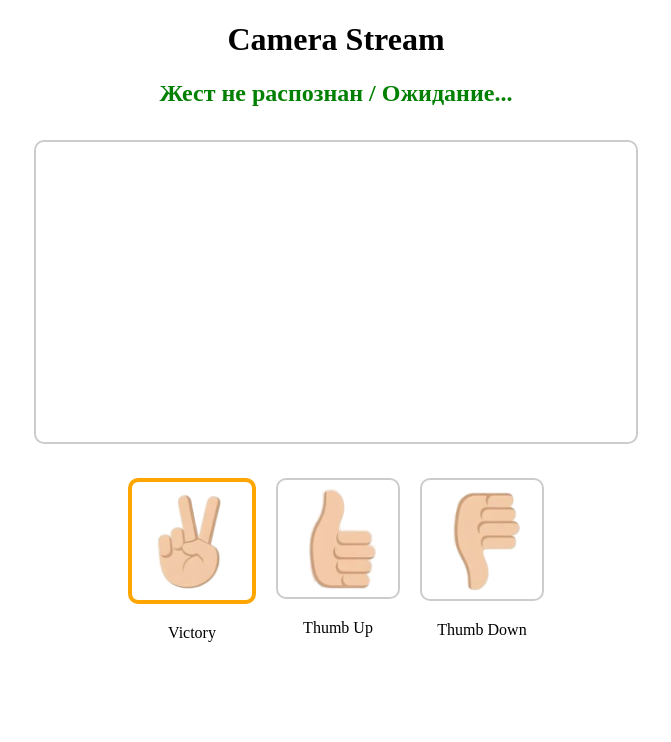
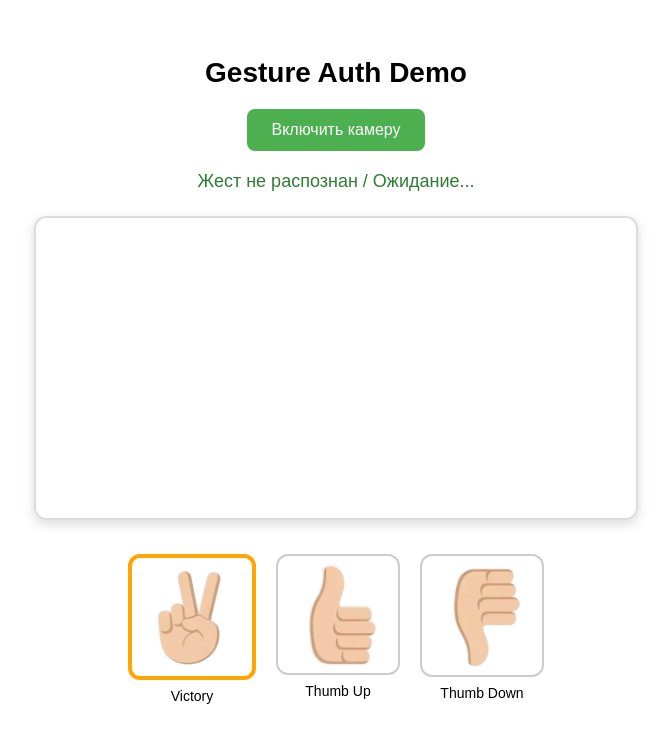
Before and after one commit to NadjaKim/signs, a React (Vite) app: page / in a window 1280 px wide. Shown: the top 742 px of the page, without its empty margins (304-975 px from the left). Built offline with nearby package versions, Linux system fonts and the light colour scheme; no server answers.

Commit message:
добавлена кнопка вкл/выкл камеру и базовые стили

```diff
--- a/package.json
+++ b/package.json
@@ -11,7 +11,8 @@
   },
   "dependencies": {
     "react": "^19.2.4",
-    "react-dom": "^19.2.4"
+    "react-dom": "^19.2.4",
+    "sass": "^1.99.0"
   },
   "devDependencies": {
     "@eslint/js": "^9.39.4",
--- a/src/App.jsx
+++ b/src/App.jsx
@@ -1,5 +1,6 @@
 import { useEffect, useRef, useState } from "react";
 
+import "./scss/App.scss";
 import thumbUp from "./gestures/thumb_up.png";
 import thumbDown from "./gestures/thumb_down.png";
 import closedFist from "./gestures/closed_fist.png";
@@ -12,6 +13,7 @@ function App() {
   const videoRef = useRef(null);
   const canvasRef = useRef(null);
   const wsRef = useRef(null);
+  const streamRef = useRef(null); // 👈 храним поток
 
   const [error, setError] = useState(null);
   const [gesture, setGesture] = useState("");
@@ -19,6 +21,8 @@ function App() {
   const [selected, setSelected] = useState([]);
   const [currentIndex, setCurrentIndex] = useState(0);
   const [completed, setCompleted] = useState([false, false, false]);
+
+  const [isCameraOn, setIsCameraOn] = useState(false); // 👈 камера выключена по дефолту
 
   const gestures = [
     { name: "Thumb Up", img: thumbUp },
@@ -39,8 +43,8 @@ function App() {
     setCompleted([false, false, false]);
   };
 
+  // 🔌 WebSocket (оставляем как есть)
   useEffect(() => {
-    // WebSocket
     wsRef.current = new WebSocket("ws://localhost:8000/ws/gesture");
 
     wsRef.current.onmessage = (event) => {
@@ -51,12 +55,24 @@ function App() {
       console.error("Ошибка WebSocket:", err);
     };
 
-    // Камера
+    getRandomGestures();
+
+    return () => {
+      if (wsRef.current) {
+        wsRef.current.close();
+      }
+    };
+  }, []);
+
+  // 🎥 Управление камерой
+  useEffect(() => {
     const enableCamera = async () => {
       try {
         const stream = await navigator.mediaDevices.getUserMedia({
           video: true,
         });
+
+        streamRef.current = stream;
 
         if (videoRef.current) {
           videoRef.current.srcObject = stream;
@@ -67,23 +83,30 @@ function App() {
       }
     };
 
-    enableCamera();
-    getRandomGestures();
+    const disableCamera = () => {
+      if (streamRef.current) {
+        streamRef.current.getTracks().forEach((track) => track.stop());
+        streamRef.current = null;
+      }
 
-    return () => {
-      if (wsRef.current) {
-        wsRef.current.close();
+      if (videoRef.current) {
+        videoRef.current.srcObject = null;
       }
     };
-  }, []);
 
+    if (isCameraOn) {
+      enableCamera();
+    } else {
+      disableCamera();
+    }
+  }, [isCameraOn]);
+
+  // 🔄 нормализация
   const normalize = (str) => {
-    return str
-      ?.toLowerCase()
-      .replace(/[_\s]+/g, "") // убираем пробелы и _
-      .trim();
+    return str?.toLowerCase().replace(/[_\s]+/g, "").trim();
   };
 
+  // 🔥 Проверка жестов
   useEffect(() => {
     if (!gesture || selected.length === 0) return;
 
@@ -100,8 +123,11 @@ function App() {
     }
   }, [gesture, selected, currentIndex]);
 
+  // 📸 отправка кадров (только если камера включена!)
   useEffect(() => {
     const intervalId = setInterval(() => {
+      if (!isCameraOn) return; // 👈 важно!
+
       const video = videoRef.current;
       const canvas = canvasRef.current;
       const ws = wsRef.current;
@@ -128,61 +154,54 @@ function App() {
     }, 100);
 
     return () => clearInterval(intervalId);
-  }, []);
+  }, [isCameraOn]);
 
   return (
-    <div style={{ textAlign: "center", marginTop: "20px" }}>
-      <h1>Camera Stream</h1>
+    <div className="app">
+      <h1 className="app__title">Gesture Auth Demo</h1>
 
-      {/* распознанный жест */}
-      <h2 style={{ color: "green", minHeight: "40px" }}>
+      <button
+        className={`app__button ${isCameraOn ? "app__button--off" : ""}`}
+        onClick={() => setIsCameraOn((prev) => !prev)}
+      >
+        {isCameraOn ? "Выключить камеру" : "Включить камеру"}
+      </button>
+
+      <div className="app__status">
         {gesture
           ? `Распознан жест: ${gesture}`
           : "Жест не распознан / Ожидание..."}
-      </h2>
-      {error && <p style={{ color: "red" }}>{error}</p>}
-      <video
-        ref={videoRef}
-        autoPlay
-        playsInline
-        style={{
-          width: "600px",
-          borderRadius: "10px",
-          border: "2px solid #ccc",
-        }}
-      />
+      </div>
 
-      {/* 🔥 Жесты */}
+      {error && <div className="app__error">{error}</div>}
+
+      <video ref={videoRef} autoPlay playsInline className="app__video" />
+
+      <div className="app__gestures">
+        {selected.map((g, i) => {
+          const isActive = i === currentIndex;
+          const isDone = completed[i];
+
+          return (
             <div
-        style={{
-          display: "flex",
-          justifyContent: "center",
-          marginTop: "20px",
-        }}
+              key={i}
+              className={`gesture-card
+              ${isActive ? "gesture-card--active" : ""}
+              ${isDone ? "gesture-card--done" : ""}`}
             >
-        {selected.map((g, i) => (
-          <div key={i} style={{ margin: "10px", textAlign: "center" }}>
               <img
                 src={g.img}
                 alt={g.name}
-              width="120"
-              style={{
-                border: completed[i]
-                  ? "4px solid green"
-                  : i === currentIndex
-                    ? "4px solid orange"
-                    : "2px solid #ccc",
-                borderRadius: "10px",
-                transition: "0.3s",
-              }}
+                className="gesture-card__img"
                 onError={(e) => {
                   console.log("Ошибка картинки:", g.img);
                   e.target.style.display = "none";
                 }}
               />
-            <p>{g.name}</p>
+              <div className="gesture-card__name">{g.name}</div>
             </div>
-        ))}
+          );
+        })}
       </div>
 
       <canvas ref={canvasRef} style={{ display: "none" }} />
--- /dev/null
+++ b/src/scss/App.scss
@@ -0,0 +1,86 @@
+.app {
+  text-align: center;
+  padding: 30px;
+  font-family: Arial, sans-serif;
+
+  &__title {
+    font-size: 28px;
+    margin-bottom: 20px;
+  }
+
+  &__button {
+    padding: 12px 24px;
+    font-size: 16px;
+    border: none;
+    border-radius: 8px;
+    cursor: pointer;
+    margin-bottom: 20px;
+    background-color: #4caf50;
+    color: white;
+    transition: 0.2s;
+
+    &:hover {
+      background-color: #43a047;
+    }
+
+    &--off {
+      background-color: #f44336;
+
+      &:hover {
+        background-color: #e53935;
+      }
+    }
+  }
+
+  &__status {
+    font-size: 18px;
+    min-height: 30px;
+    margin-bottom: 15px;
+    color: #2e7d32;
+  }
+
+  &__error {
+    color: red;
+    margin-bottom: 10px;
+  }
+
+  &__video {
+    width: 600px;
+    border-radius: 12px;
+    border: 2px solid #ddd;
+    box-shadow: 0 4px 12px rgba(0, 0, 0, 0.15);
+  }
+
+  &__gestures {
+    display: flex;
+    justify-content: center;
+    margin-top: 30px;
+    gap: 20px;
+  }
+}
+
+.gesture-card {
+  display: flex;
+  flex-direction: column;
+  align-items: center;
+
+  &__img {
+    width: 120px;
+    border-radius: 12px;
+    border: 2px solid #ccc;
+    transition: 0.3s;
+  }
+
+  &--active .gesture-card__img {
+    border: 4px solid orange;
+  }
+
+  &--done .gesture-card__img {
+    border: 4px solid green;
+  }
+
+  &__name {
+    margin-top: 8px;
+    font-size: 14px;
+  }
+}
```
Also changed, not shown: 1 other file (tests, documents, lock files or other folders). Lines whose indentation alone changed are shown as unchanged.
